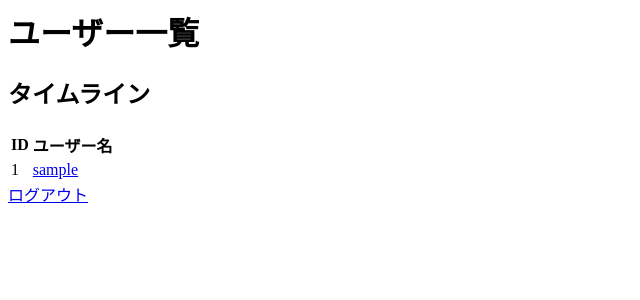
After one commit to dharada1/p-chat-api, a Django app: page /pakutter/users/ in a window 1280 px wide. The commit adds this page. Shown: the top 300 px of the page, without its empty margins (0-640 px from the left). Run offline with Django 3.2, Linux system fonts and the light colour scheme; the visitor is signed in with stand-in values (Sample User, id 1); data comes from the database, SQL or seed files in the repository.

Commit message:
ユーザー一覧画面

```diff
--- a/pakutter/templates/index.html
+++ b/pakutter/templates/index.html
@@ -32,4 +32,5 @@
   <p>ツイートなし</p>
 {% endif %}
 
+<a href="/pakutter/users/">ユーザー一覧</a>
 <a href="/accounts/logout/">ログアウト</a>
--- /dev/null
+++ b/pakutter/templates/users.html
@@ -0,0 +1,24 @@
+<h1>ユーザー一覧</h1>
+
+<h2>タイムライン</h2>
+{% if user_list %}
+  <table class="users">
+    <thead>
+      <tr>
+        <th>ID</th>
+        <th>ユーザー名</th>
+      </tr>
+    </thead>
+    <tbody>
+      {% for user in user_list %}
+        <tr>
+          <td>{{ user.id }}</td>
+          <td><a href="/pakutter/user/{{user.id}}/">{{ user.username }}</td>
+      {% endfor %}
+    </tbody>
+  </table>
+{% else %}
+  <p>ユーザーが１人も居ません</p>
+{% endif %}
+
+<a href="/accounts/logout/">ログアウト</a>
--- a/pakutter/urls.py
+++ b/pakutter/urls.py
@@ -8,6 +8,8 @@ urlpatterns = [
     url(r'^$', views.index, name='index'),
     # ex: /pakutter/user/1/
     url(r'^user/(?P<user_id>[0-9]+)/$', views.user, name='user'),
+    # ex: /pakutter/users/
+    url(r'^users/$', views.users, name='users'),
     # ex: /pakutter/tweet/
     url(r'^tweet/$', views.tweet, name='tweet'),
 ]
--- a/pakutter/views.py
+++ b/pakutter/views.py
@@ -35,6 +35,16 @@ def user(request, user_id):
     }
     return HttpResponse(template.render(context, request))
 
+# ユーザー一覧画面
+@login_required
+def users(request):
+    user_list = User.objects.order_by('id')
+    template = loader.get_template('users.html')
+    context = {
+        'user_list' : user_list,
+    }
+    return HttpResponse(template.render(context, request))
+
 # ツイート
 @login_required
 def tweet(request):
```
